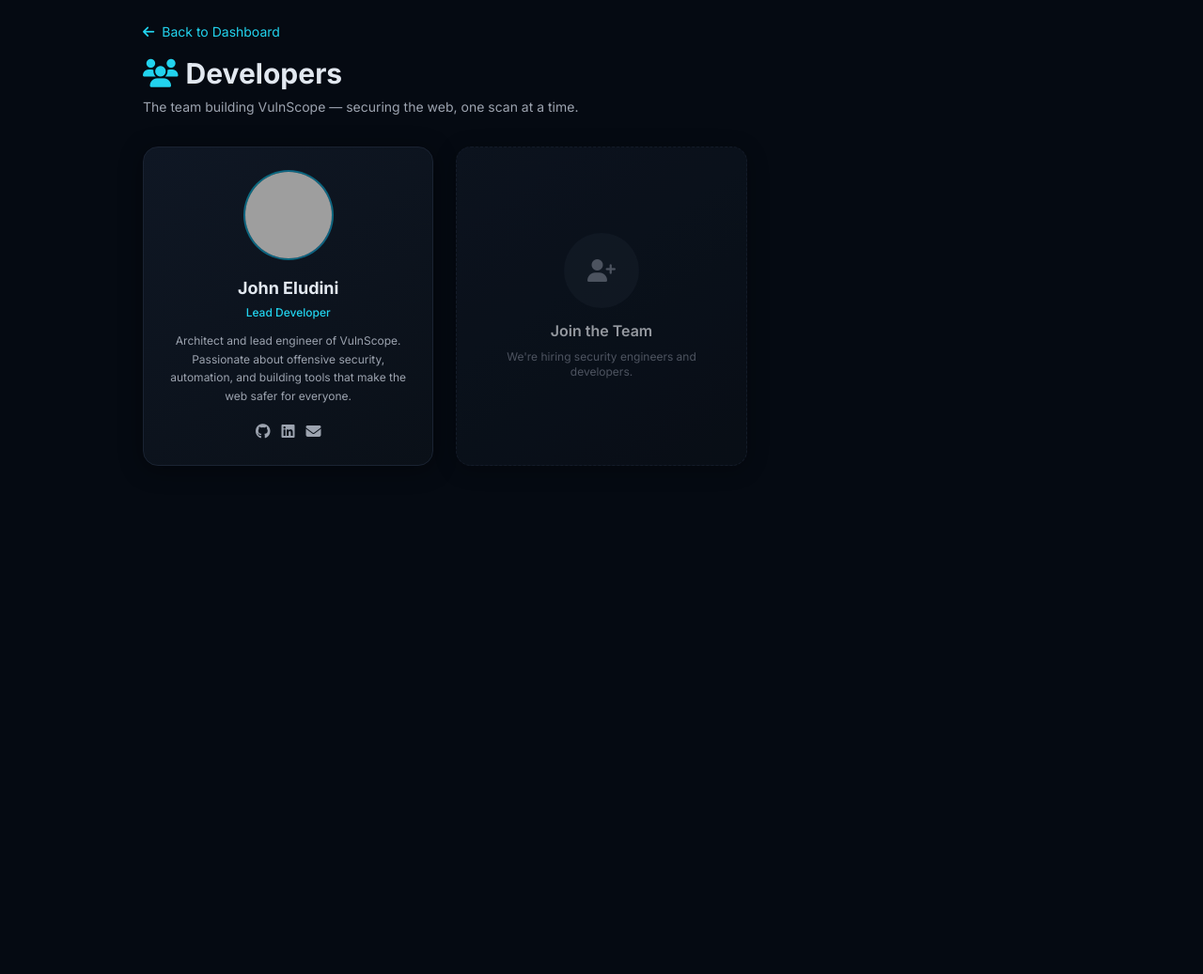
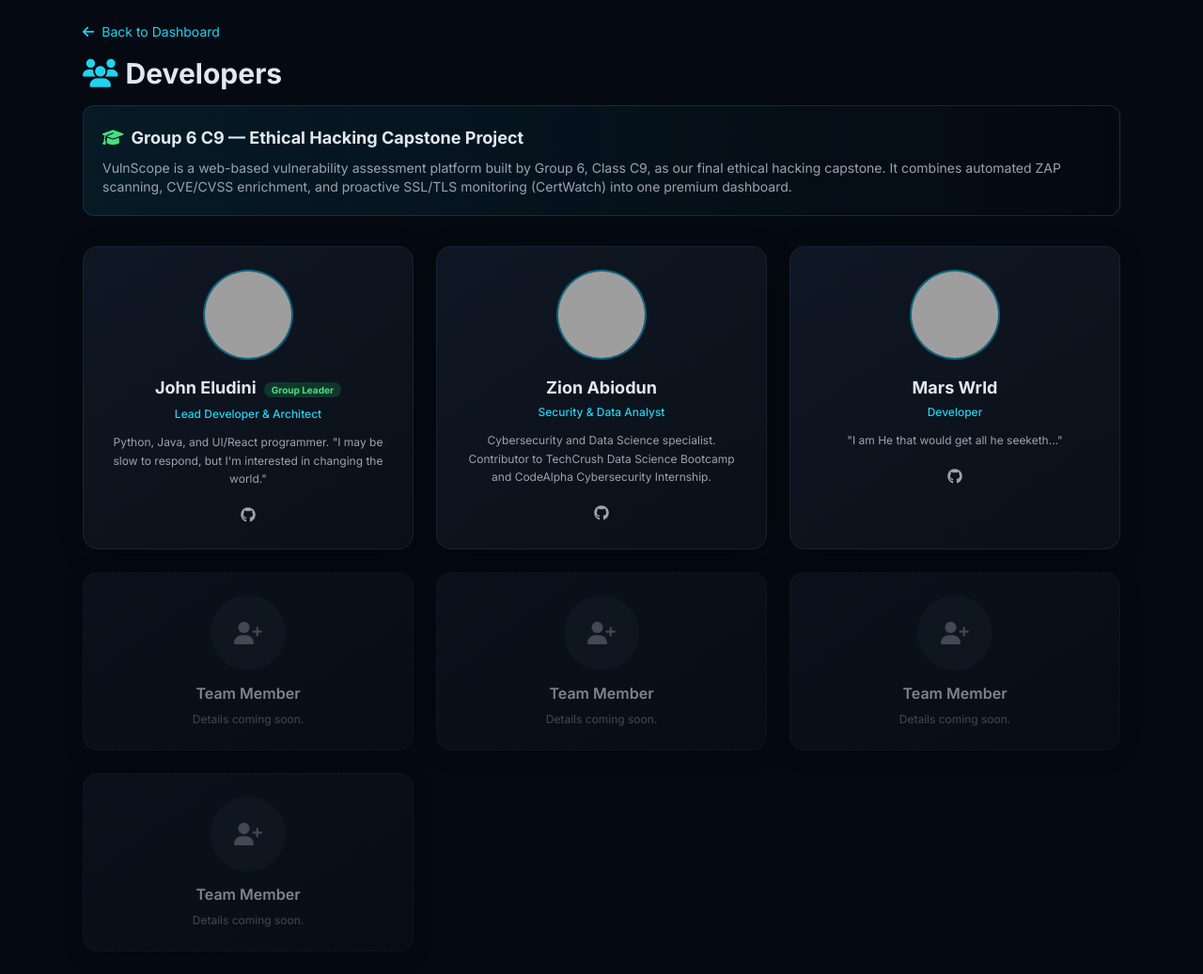
Before and after one commit to Johnnycash32/VulnScope, a FastAPI app: page /developers in a window 1280 px wide. Shown: the whole page at 94% size. Before the commit the page ends 496 px from the top, so only its background shows below. Run offline with FastAPI, Linux system fonts and the light colour scheme; parts of the project's set-up code (start-up, migrations or seed data) failed here and were passed over; some libraries are stand-ins or nearby versions; grey boxes are pictures that could not be loaded.

Commit message:
Scan error_message, real 7-day charts, backend SSL grade, developers Group 6 C9, polish
- Add scans.error_message + cert_watches.ssl_grade columns (migration a1c2e3f4b5d6)
- Celery worker catches failures -> status 'failed' with specific error_message
  (ZAP unreachable / SSL handshake / timeout); surfaced in Recent Scans + Details
- Dashboard sparklines now use real 7-day DB trends (scan/vuln/secure)
- CertWatch: real backend SSL grade (protocol/key/validity), countdown bar,
  PRO badge, 3 locked premium cards below the table
- developers.html: Group 6 C9 overview + John/Zion/Mars cards + 4 placeholders

```diff
--- a/app/api/routes/certwatch.py
+++ b/app/api/routes/certwatch.py
@@ -70,6 +70,7 @@ def add_cert_watch(
         expiry_date=check.get("expiry_date"),
         status=check.get("status", "unknown"),
         days_remaining=check.get("days_remaining"),
+        ssl_grade=check.get("ssl_grade"),
         last_checked=datetime.now(UTC) if check.get("status") != "error" else None,
     )
     db.add(watch)
@@ -118,6 +119,7 @@ def recheck_cert_watch(
     watch.expiry_date = check.get("expiry_date")
     watch.status = check.get("status", "unknown")
     watch.days_remaining = check.get("days_remaining")
+    watch.ssl_grade = check.get("ssl_grade")
     watch.last_checked = now
     db.add(watch)
     db.commit()
--- a/app/api/routes/reports.py
+++ b/app/api/routes/reports.py
@@ -138,6 +138,7 @@ def get_scan_report(
             "status": scan.status,
             "created_at": scan.created_at.isoformat() if scan.created_at else None,
             "completed_at": scan.completed_at.isoformat() if scan.completed_at else None,
+            "error_message": scan.error_message,
             "generated_at": datetime.now(UTC).isoformat(),
             "vulnerabilities": vulnerabilities_data,
         }
--- a/app/main.py
+++ b/app/main.py
@@ -1,4 +1,6 @@
 from __future__ import annotations
+
+from datetime import UTC, datetime, timedelta
 
 from fastapi import Depends, FastAPI, Request, status
 from fastapi.middleware.cors import CORSMiddleware
@@ -162,6 +164,7 @@ def create_app() -> FastAPI:
                 "id": s.id,
                 "target_url": s.target.url if s.target else "",
                 "status": s.status,
+                "error_message": s.error_message,
                 "updated_at": s.created_at.strftime("%Y-%m-%d %H:%M") if s.created_at else "",
             }
             for s in recent_scans
@@ -242,6 +245,44 @@ def create_app() -> FastAPI:
             or 0
         )
 
+        today = datetime.now(UTC).date()
+        scan_trend: list[int] = []
+        vuln_trend: list[int] = []
+        secure_trend: list[int] = []
+        for i in range(6, -1, -1):
+            day = today - timedelta(days=i)
+            day_start = datetime(day.year, day.month, day.day, tzinfo=UTC)
+            day_end = day_start + timedelta(days=1)
+            day_scans = db.scalars(
+                select(Scan)
+                .join(Target, Target.id == Scan.target_id)
+                .where(
+                    Target.user_id == user.id,
+                    Scan.created_at >= day_start,
+                    Scan.created_at < day_end,
+                )
+            ).all()
+            scan_trend.append(len(day_scans))
+            vcount = 0
+            scount = 0
+            for sc in day_scans:
+                vc = db.scalar(
+                    select(func.count(Vulnerability.id)).where(
+                        Vulnerability.scan_id == sc.id
+                    )
+                ) or 0
+                vcount += vc
+                ch = db.scalar(
+                    select(func.count(Vulnerability.id)).where(
+                        Vulnerability.scan_id == sc.id,
+                        Vulnerability.cvss_severity.in_(["Critical", "High"]),
+                    )
+                ) or 0
+                if ch == 0:
+                    scount += 1
+            vuln_trend.append(vcount)
+            secure_trend.append(scount)
+
         return templates.TemplateResponse(
             request,
             "dashboard.html",
@@ -271,6 +312,9 @@ def create_app() -> FastAPI:
                 "cert_total_domains": cert_total,
                 "cert_expiring": cert_expiring,
                 "cert_expired": cert_expired,
+                "scan_trend": scan_trend,
+                "vuln_trend": vuln_trend,
+                "secure_trend": secure_trend,
             },
         )
 
--- a/app/models/certwatch.py
+++ b/app/models/certwatch.py
@@ -39,6 +39,7 @@ class CertWatch(Base):
         nullable=False,
     )
     days_remaining: Mapped[int | None] = mapped_column(nullable=True)
+    ssl_grade: Mapped[str | None] = mapped_column(String(4), nullable=True)
     last_checked: Mapped[datetime | None] = mapped_column(
         DateTime(timezone=True), nullable=True
     )
--- a/app/models/scan.py
+++ b/app/models/scan.py
@@ -38,6 +38,7 @@ class Scan(Base):
     completed_at: Mapped[datetime | None] = mapped_column(
         DateTime(timezone=True), nullable=True
     )
+    error_message: Mapped[str | None] = mapped_column(Text, nullable=True)
 
     target: Mapped[Target] = relationship(back_populates="scans")
     vulnerabilities: Mapped[list[Vulnerability]] = relationship(
--- a/app/schemas/certwatch.py
+++ b/app/schemas/certwatch.py
@@ -20,6 +20,7 @@ class CertWatchOut(BaseModel):
     expiry_date: datetime | None
     status: str
     days_remaining: int | None
+    ssl_grade: str | None = None
     last_checked: datetime | None
     created_at: datetime
 
@@ -34,4 +35,5 @@ class CertWatchResult(BaseModel):
     expiry_date: datetime | None
     status: Literal["valid", "expiring_soon", "expired", "unknown", "error"]
     days_remaining: int | None
+    ssl_grade: str | None = None
     error: str | None = None
--- a/app/schemas/scan.py
+++ b/app/schemas/scan.py
@@ -39,4 +39,5 @@ class ScanOut(BaseModel):
     status: str
     created_at: datetime
     completed_at: datetime | None
+    error_message: str | None = None
     vulnerabilities: list[VulnerabilityOut] = []
--- a/app/templates/developers.html
+++ b/app/templates/developers.html
@@ -16,36 +16,80 @@
 </style>
 </head>
 <body class="min-h-screen">
-  <div class="max-w-5xl mx-auto p-6">
+  <div class="max-w-6xl mx-auto p-6">
     <header class="mb-8">
       <a href="/dashboard" class="text-cyan-400 hover:text-white text-sm flex items-center gap-2 mb-4">
         <i class="fas fa-arrow-left"></i> Back to Dashboard
       </a>
       <h1 class="text-3xl font-bold flex items-center gap-2"><i class="fas fa-users text-cyan-400"></i> Developers</h1>
-      <p class="text-gray-400 text-sm mt-2">The team building VulnScope — securing the web, one scan at a time.</p>
+
+      <!-- Project Overview -->
+      <div class="mt-4 bg-gradient-to-r from-cyan-950/40 to-transparent border border-cyan-900/50 rounded-xl p-5">
+        <h2 class="text-lg font-bold flex items-center gap-2"><i class="fas fa-graduation-cap text-green-400"></i> Group 6 C9 — Ethical Hacking Capstone Project</h2>
+        <p class="text-sm text-gray-400 mt-2">VulnScope is a web-based vulnerability assessment platform built by Group 6, Class C9, as our final ethical hacking capstone. It combines automated ZAP scanning, CVE/CVSS enrichment, and proactive SSL/TLS monitoring (CertWatch) into one premium dashboard.</p>
+      </div>
     </header>
 
     <div class="grid grid-cols-1 sm:grid-cols-2 lg:grid-cols-3 gap-6">
+      <!-- 1. John Eludini (Group Leader) -->
       <div class="card p-6 text-center hover:border-cyan-500/50 transition-colors duration-300">
         <div class="w-24 h-24 mx-auto mb-4 rounded-full overflow-hidden border-2 border-cyan-500/40 bg-gradient-to-br from-cyan-500/20 to-blue-500/20 flex items-center justify-center">
           <img src="https://ui-avatars.com/api/?name=John+Eludini&size=200&background=0d1520&color=00f0ff&bold=true" alt="John Eludini" class="w-full h-full object-cover">
         </div>
-        <h3 class="text-lg font-bold">John Eludini</h3>
-        <p class="text-cyan-400 text-xs font-medium mt-1">Lead Developer</p>
-        <p class="text-gray-400 text-xs mt-3 leading-relaxed">Architect and lead engineer of VulnScope. Passionate about offensive security, automation, and building tools that make the web safer for everyone.</p>
+        <h3 class="text-lg font-bold">John Eludini <span class="text-[10px] bg-green-500/20 text-green-400 px-2 py-0.5 rounded-full ml-1">Group Leader</span></h3>
+        <p class="text-cyan-400 text-xs font-medium mt-1">Lead Developer &amp; Architect</p>
+        <p class="text-gray-400 text-xs mt-3 leading-relaxed">Python, Java, and UI/React programmer. "I may be slow to respond, but I'm interested in changing the world."</p>
         <div class="flex justify-center gap-3 mt-4 text-gray-400">
-          <a href="#" class="hover:text-cyan-400 transition" title="GitHub"><i class="fab fa-github"></i></a>
-          <a href="#" class="hover:text-cyan-400 transition" title="LinkedIn"><i class="fab fa-linkedin"></i></a>
-          <a href="#" class="hover:text-cyan-400 transition" title="Email"><i class="fas fa-envelope"></i></a>
+          <a href="https://github.com/Johnnycash32" target="_blank" rel="noopener" class="hover:text-cyan-400 transition" title="GitHub"><i class="fab fa-github"></i></a>
         </div>
       </div>
 
-      <div class="card p-6 flex flex-col items-center justify-center text-center border-dashed opacity-70">
-        <div class="w-20 h-20 rounded-full bg-gray-800/50 flex items-center justify-center mb-3">
-          <i class="fas fa-user-plus text-gray-500 text-2xl"></i>
+      <!-- 2. Zion Abiodun -->
+      <div class="card p-6 text-center hover:border-cyan-500/50 transition-colors duration-300">
+        <div class="w-24 h-24 mx-auto mb-4 rounded-full overflow-hidden border-2 border-cyan-500/40 bg-gradient-to-br from-cyan-500/20 to-blue-500/20 flex items-center justify-center">
+          <img src="https://ui-avatars.com/api/?name=Zion+Abiodun&size=200&background=0d1520&color=00f0ff&bold=true" alt="Zion Abiodun" class="w-full h-full object-cover">
         </div>
-        <h3 class="font-semibold text-gray-300">Join the Team</h3>
-        <p class="text-gray-500 text-xs mt-2">We're hiring security engineers and developers.</p>
+        <h3 class="text-lg font-bold">Zion Abiodun</h3>
+        <p class="text-cyan-400 text-xs font-medium mt-1">Security &amp; Data Analyst</p>
+        <p class="text-gray-400 text-xs mt-3 leading-relaxed">Cybersecurity and Data Science specialist. Contributor to TechCrush Data Science Bootcamp and CodeAlpha Cybersecurity Internship.</p>
+        <div class="flex justify-center gap-3 mt-4 text-gray-400">
+          <a href="https://github.com/ZionAbiodun" target="_blank" rel="noopener" class="hover:text-cyan-400 transition" title="GitHub"><i class="fab fa-github"></i></a>
+        </div>
+      </div>
+
+      <!-- 3. Mars Wrld -->
+      <div class="card p-6 text-center hover:border-cyan-500/50 transition-colors duration-300">
+        <div class="w-24 h-24 mx-auto mb-4 rounded-full overflow-hidden border-2 border-cyan-500/40 bg-gradient-to-br from-cyan-500/20 to-blue-500/20 flex items-center justify-center">
+          <img src="https://ui-avatars.com/api/?name=Mars+Wrld&size=200&background=0d1520&color=00f0ff&bold=true" alt="Mars Wrld" class="w-full h-full object-cover">
+        </div>
+        <h3 class="text-lg font-bold">Mars Wrld</h3>
+        <p class="text-cyan-400 text-xs font-medium mt-1">Developer</p>
+        <p class="text-gray-400 text-xs mt-3 leading-relaxed">"I am He that would get all he seeketh..."</p>
+        <div class="flex justify-center gap-3 mt-4 text-gray-400">
+          <a href="https://github.com/MarsWrld001" target="_blank" rel="noopener" class="hover:text-cyan-400 transition" title="GitHub"><i class="fab fa-github"></i></a>
+        </div>
+      </div>
+
+      <!-- Placeholders for 4 more members -->
+      <div class="card p-6 flex flex-col items-center justify-center text-center border-dashed opacity-60">
+        <div class="w-20 h-20 rounded-full bg-gray-800/50 flex items-center justify-center mb-3"><i class="fas fa-user-plus text-gray-500 text-2xl"></i></div>
+        <h3 class="font-semibold text-gray-300">Team Member</h3>
+        <p class="text-gray-500 text-xs mt-2">Details coming soon.</p>
+      </div>
+      <div class="card p-6 flex flex-col items-center justify-center text-center border-dashed opacity-60">
+        <div class="w-20 h-20 rounded-full bg-gray-800/50 flex items-center justify-center mb-3"><i class="fas fa-user-plus text-gray-500 text-2xl"></i></div>
+        <h3 class="font-semibold text-gray-300">Team Member</h3>
+        <p class="text-gray-500 text-xs mt-2">Details coming soon.</p>
+      </div>
+      <div class="card p-6 flex flex-col items-center justify-center text-center border-dashed opacity-60">
+        <div class="w-20 h-20 rounded-full bg-gray-800/50 flex items-center justify-center mb-3"><i class="fas fa-user-plus text-gray-500 text-2xl"></i></div>
+        <h3 class="font-semibold text-gray-300">Team Member</h3>
+        <p class="text-gray-500 text-xs mt-2">Details coming soon.</p>
+      </div>
+      <div class="card p-6 flex flex-col items-center justify-center text-center border-dashed opacity-60">
+        <div class="w-20 h-20 rounded-full bg-gray-800/50 flex items-center justify-center mb-3"><i class="fas fa-user-plus text-gray-500 text-2xl"></i></div>
+        <h3 class="font-semibold text-gray-300">Team Member</h3>
+        <p class="text-gray-500 text-xs mt-2">Details coming soon.</p>
       </div>
     </div>
   </div>
```
Also changed, not shown: alembic/versions/a1c2e3f4b5d6_add_scan_error_and_cert_grade.py (added, +30 -0 lines), app/services/certwatch.py (+37 -1 lines), app/services/tasks.py (+11 -1 lines), app/templates/certwatch.html (+23 -23 lines), app/templates/dashboard.html (+5 -4 lines), app/static/globe-hero.jpg (added), app/workspaceartifactsvulnscope-logo-square.jpg (added).
